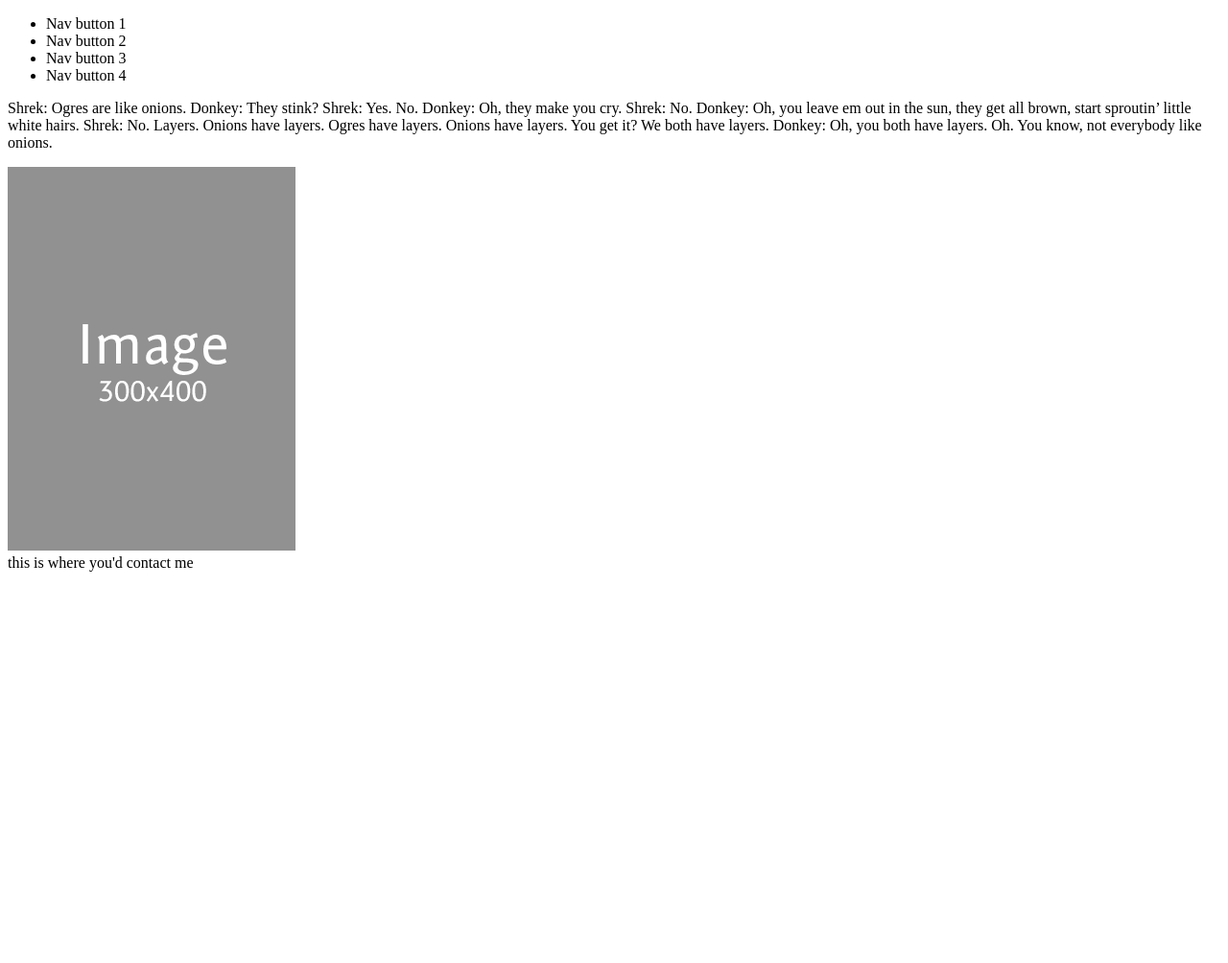
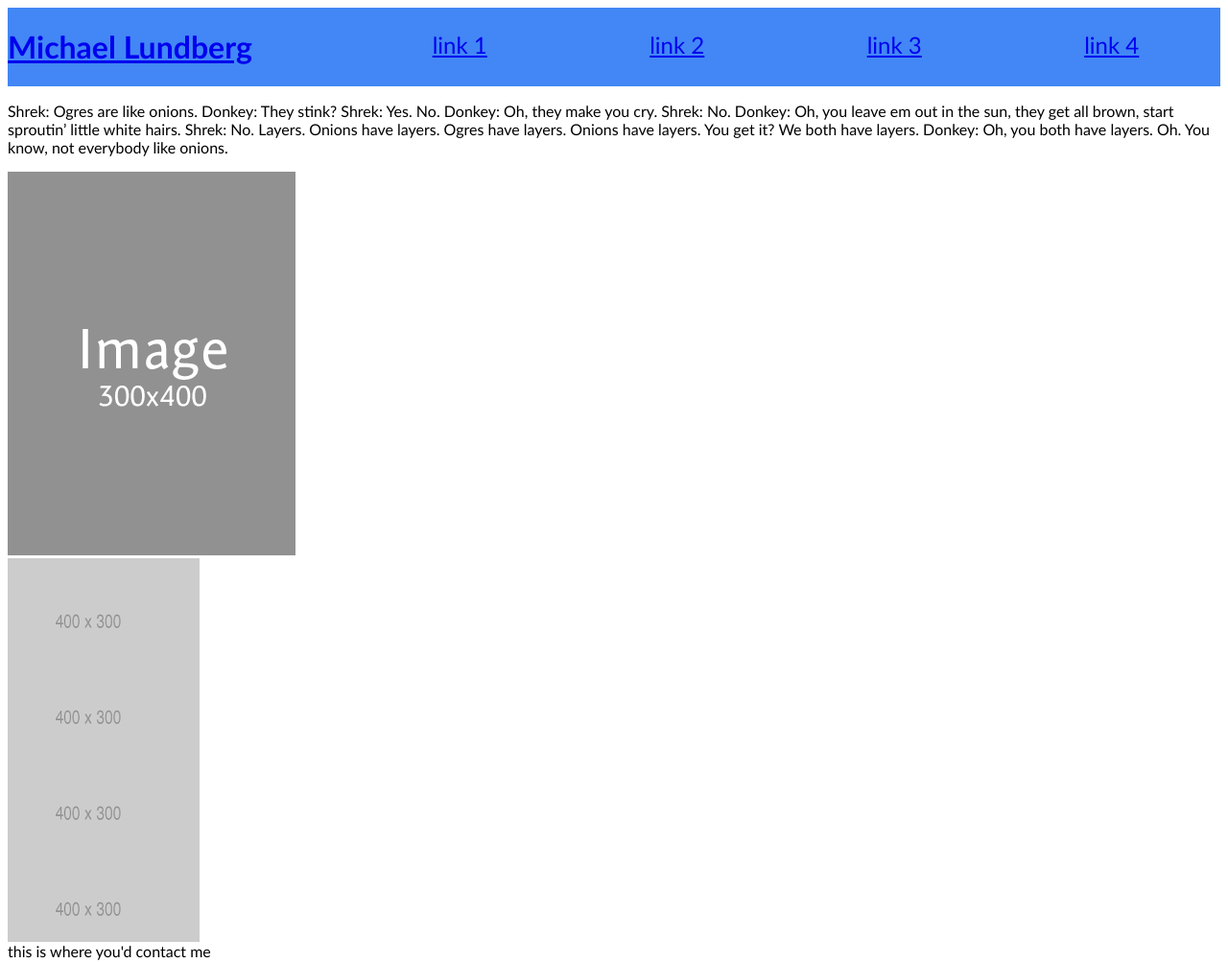
Before and after one commit to lundbmp/Lundberg-Portfolio, a plain HTML site: page index.html in a window 1280 px wide. Shown: the whole page at 96% size. Before the commit the page ends 800 px from the top, so only its background shows below. Drawn offline with Linux system fonts and the light colour scheme.

Commit message:
inital header styling

```diff
--- a/assets/css/style.css
+++ b/assets/css/style.css
@@ -0,0 +1,35 @@
+/*color variables*/
+:root {
+
+}
+/*setting default font for the entire page*/
+* {
+    font-family: 'Trebuchet MS', 'Lucida Sans Unicode', 'Lucida Grande', 'Lucida Sans', Arial, sans-serif;
+}
+
+/*header contains navigation links*/
+header {
+    background-color: #4287f5;
+    display: flex;
+    justify-content: space-between;
+    gap: 5%;
+}
+
+header nav {
+    flex: 2 1 auto;
+}
+
+header nav ul {
+    font-size: 24px;
+    display: flex;
+    justify-content: space-around;
+    list-style: none;
+}
+
+
+
+.item {
+    background-image: url("../images/placeholder-400x300.png");
+    width: 200px;
+    height: 100px;
+}
--- a/index.html
+++ b/index.html
@@ -3,17 +3,26 @@
 <head>
     <meta charset="UTF-8">
     <link rel="stylesheet" href="./assets/css/style.css">
-    <title>Document</title>
+    <title>Michael Lundberg Porfolio</title>
 </head>
 <body>
     <header>
+        <h1><a href="/">Michael Lundberg</a></h1>
         <nav>
-            <ul>
-                <li>Nav button 1</li>
-                <li>Nav button 2</li>
-                <li>Nav button 3</li>
-                <li>Nav button 4</li>
-            </ul>
+           <ul>
+                <li>
+                    <a href="#">link 1</a>
+                </li>
+                <li>
+                    <a href="#">link 2</a>
+                </li>
+                <li>
+                    <a href="#">link 3</a>
+                </li>
+                <li>
+                    <a href="#">link 4</a>
+                </li>
+           </ul>
         </nav>
     </header>
 
@@ -34,10 +43,10 @@
     </section>
 
     <section class="project-display">
-        <div></div>
-        <div></div>
-        <div></div>
-        <div></div>
+        <div class="item"></div>
+        <div class="item"></div>
+        <div class="item"></div>
+        <div class="item"></div>
     </section>
 
     <footer class="contact-me">
```
Also changed, not shown: assets/images/placeholder-400x300.png (added).
